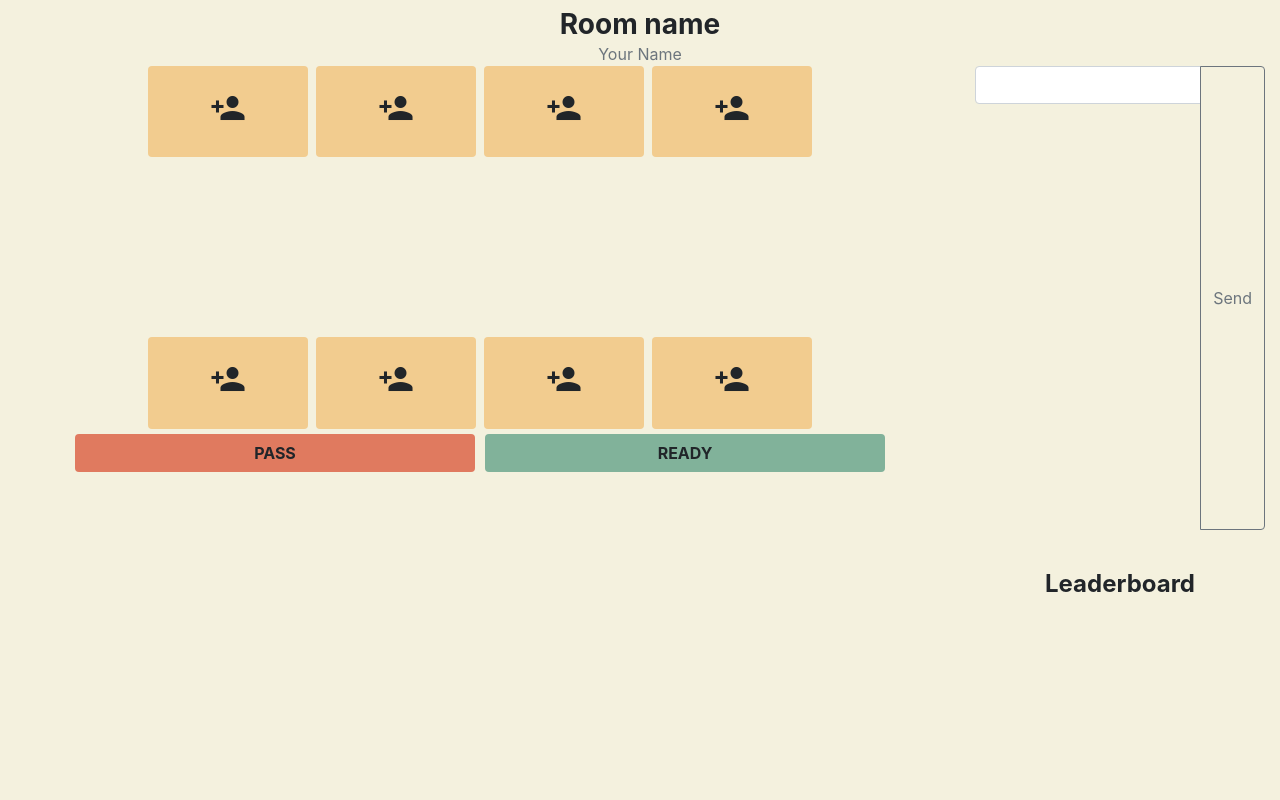
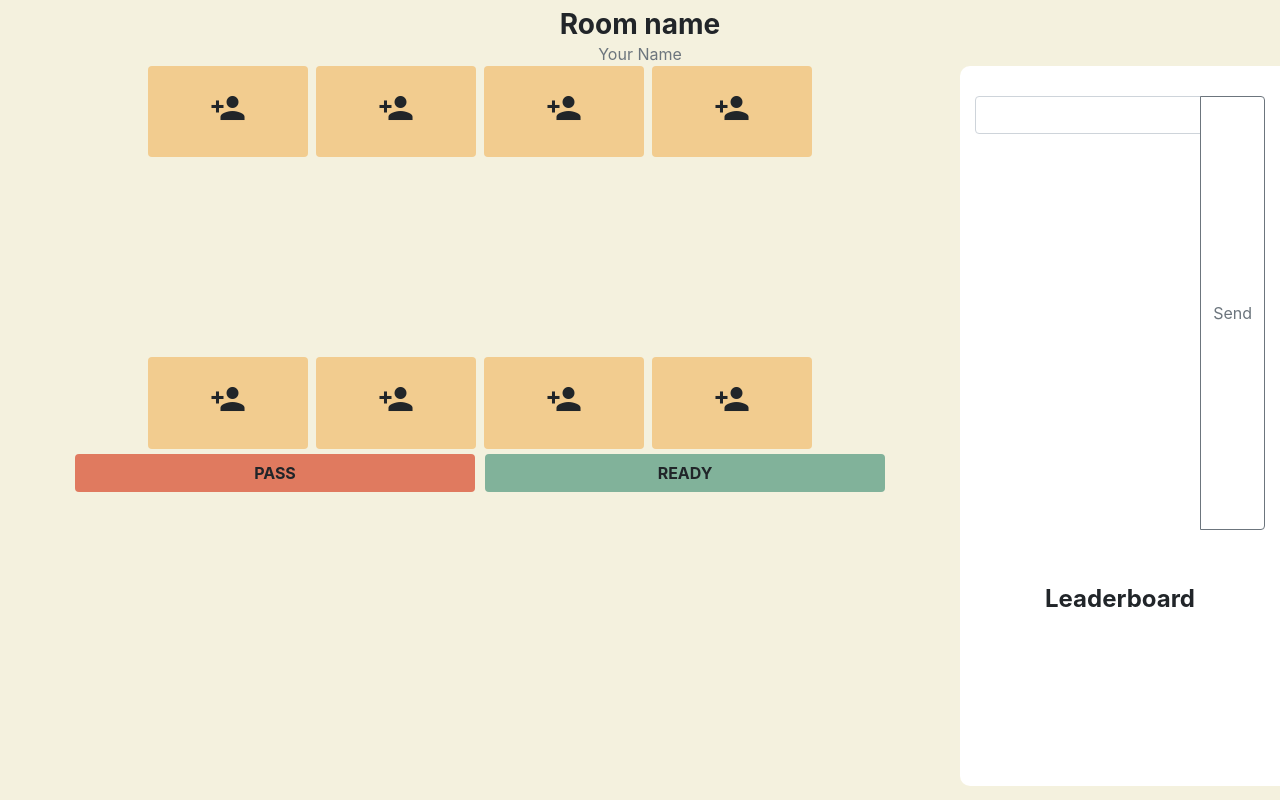
Before and after one commit to 19Andrei97/dalmuti-online-v2, a website: page src/room.html in a window 1280 px wide. Drawn offline with nearby package versions, Linux system fonts and the light colour scheme; no server answers.

Commit message:
Fixed minor responsivness issues

```diff
--- a/src/room.html
+++ b/src/room.html
@@ -80,7 +80,7 @@
                         </div>
                     </div>
                     <!-- Lower 4 players -->
-                    <div class="row justify-content-md-center" style="z-index: -4;">
+                    <div class="row justify-content-md-center bigScreenMargin" style="z-index: -4;">
                         <div class="h-100 col-3 col-sm-2 text-center rounded playerSlot">
                             <div class="player4"></div>
                             <div class="players" id="player4"><i data-toggle="modal" data-target="#shareRoom"
@@ -127,7 +127,7 @@
                     </div>
                     <div class="text-center" style="padding-top: 20px;font-size: x-large;"><strong>Leaderboard</strong>
                     </div>
-                    <div id="statistics" class="row text-center"></div>
+                    <div id="statistics" style="padding: inherit;" class="row text-center"></div>
                 </div>
             </div>
         </div>
--- a/src/style.css
+++ b/src/style.css
@@ -396,6 +396,9 @@ a {
 }
 
 .chatStatDiv {
+  background-color: white;
+  padding: 15px;
+  border-radius: 10px 0 0 10px;
   height: 100%;
 }
 
@@ -411,7 +414,15 @@ a {
   margin-left: -30px !important;
 }
 
+.bigScreenMargin{
+  margin-top: 20px;
+}
+
 @media only screen and (max-width: 1000px) and (min-width: 600px) {
+  .bigScreenMargin{
+    margin-top: 0px;
+  }
+
   .flip-card {
     margin-left: 50px !important;
     transform: scale(0.9) !important;
@@ -447,6 +458,7 @@ a {
   .playerSlot {
     background-color: var(--secondary1);
     font-size: larger;
+    border: 3px solid var(--light);
     font-weight: bold;
     z-index: -3;
     padding: 0.2rem !important;
```
